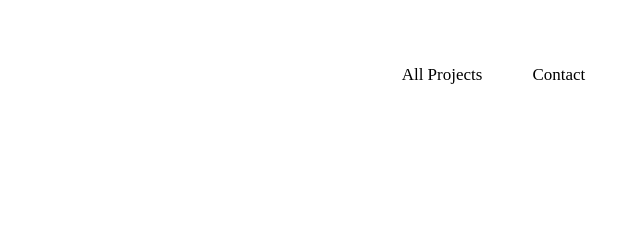
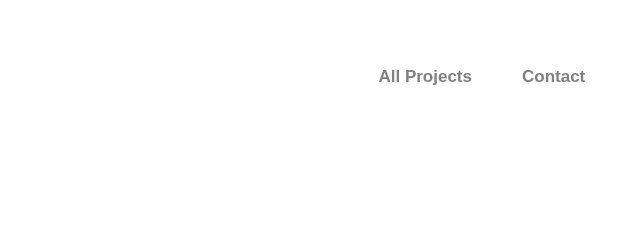
Before and after one commit to justinsoberano/justinsoberano.github.io, a plain HTML site: page index.html in a window 1280 px wide. Shown: the top 240 px of the page, 640-1280 px from the left. Drawn offline with Linux system fonts and the light colour scheme.

Commit message:
updated for web safe fonts

```diff
--- a/styles.css
+++ b/styles.css
@@ -5,22 +5,19 @@ html, body {
 }
 
 .navigation-bar nav {
-    font-family: Canela, serif;
+    font-family: Arial, serif;
+    font-weight: bold;
     float: right;
-    color: black;
+    color: gray;
     text-align: center;
-    padding-top: 15px;
+    padding-top: 17px;
     padding-left: 50px;
     font-size: 17px;
 }
 
-.navigation-bar nav:hover {
-    text-decoration: underline;
-}
-
 .navigation-bar nav-main {
     background: black;
-    font-family: "Canela", Serif, serif;
+    font-family: "Times New Roman", Serif, serif;
     font-weight: bold;
     font-size: 25px;
     color: white;
```
